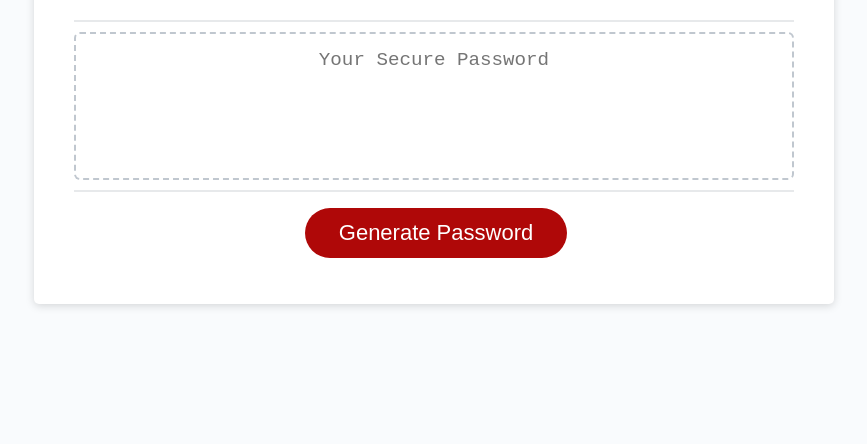
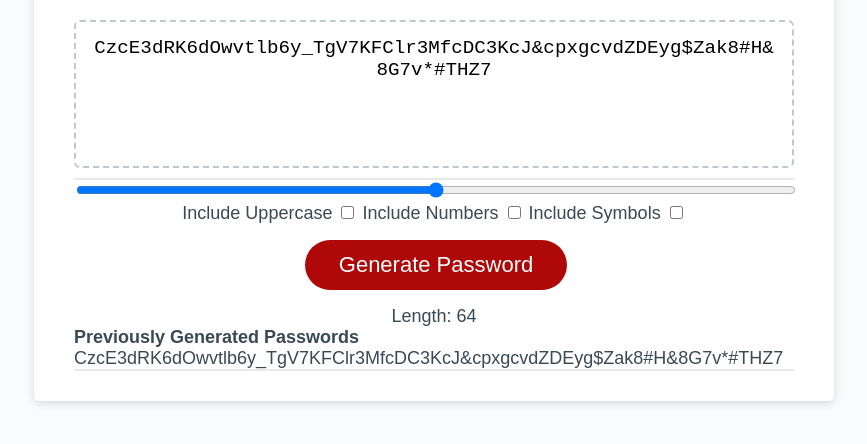
Before and after one commit to rgiinther/password-create, a plain HTML site: page index.html in a window 1280 px wide. Both pictures are taken after a click on the button "Generate Password". Shown: the part 216-660 px from the top of the page, without its empty margins (206-1073 px from the left). Drawn offline with Linux system fonts and the light colour scheme.

Commit message:
added JS code

```diff
--- a/index.html
+++ b/index.html
@@ -8,6 +8,7 @@
     <link rel="stylesheet" href="style.css" />
   </head>
   <body>
+    <!--Header-->
     <div class="wrapper">
       <header>
         <h1>Password Generator</h1>
@@ -15,18 +16,36 @@
       <div class="card">
         <div class="card-header">
           <h2>Generate a Password</h2>
+    <!--End Header-->
+    <!--Begin Text Box-->
+        <div class="card-body">
+          <textarea readonly id="password" placeholder="Your Secure Password" aria-label="Generated Password"></textarea>
         </div>
-        <div class="card-body">
-          <textarea
-            readonly
-            id="password"
-            placeholder="Your Secure Password"
-            aria-label="Generated Password"
-          ></textarea>
+    <!--End Text Box-->
+    <!--Begin Button and slider-->
+        <div class="card-footer">
+          <form id="passwordGeneratorForm">
+            <input type="range" min="8" max="128" name="slider" id="slider"><br />
+
+            <label for="includeUppercase">Include Uppercase</label>
+            <input type="checkbox" id="includeUppercase">
+
+            <label for="includeNumbers">Include Numbers</label>
+            <input type="checkbox" id="includeNumbers">
+
+            <label for="includeSymbols">Include Symbols</label>
+            <input type="checkbox" id="includeSymbols">
+            </form>
+            <button type="generate" class="btn" onclick="generate()" >Generate Password</button>
+          <div id="length"></div>
         </div>
-        <div class="card-footer">
-          <button id="generate" class="btn">Generate Password</button>
-        </div>
+    <!--End button slider-->
+    <!---->
+        <div class="previous_passwords">
+          <b>Previously Generated Passwords</b>
+          <br />
+          <div id="lastNums"></div>
+      </div>
       </div>
     </div>
     <script src="script.js"></script>
--- a/script.js
+++ b/script.js
@@ -1,17 +1,38 @@
-// Assignment code here
+//generate random password
+function generate(){
 
+  //set password length/complexity
+  let complexity = document.getElementById("slider").value;
 
-// Get references to the #generate element
-var generateBtn = document.querySelector("#generate");
+  //possible password values
+  let values = "ABCDEFGHIJKLMNOPQRSTUVWZYZabcdefghijklmnopqrstuvwxyz1234567890!@#$%^&*()_+";
 
-// Write password to the #password input
-function writePassword() {
-  var password = generatePassword();
-  var passwordText = document.querySelector("#password");
+  let password = "";
 
-  passwordText.value = password;
+  //create for loop to choose password characters
+  for(var i = 0; i <= complexity; i++){
+      password = password + values.charAt(Math.floor(Math.random() * Math.floor(values.length - 1)));
+  }
+
+  //add password to textbox/display area
+  document.getElementById("password").value = password;
+
+  //add password to previously generated passwords section
+  document.getElementById("lastNums").innerHTML += password + "<br />";
 
 }
 
-// Add event listener to generate button
-generateBtn.addEventListener("click", writePassword);
+//set default length display of 64
+document.getElementById("length").innerHTML = "Length: 64";
+
+//function to set length based on slider position
+document.getElementById("slider").oninput = function(){
+
+  if(document.getElementById("slider").value > 0){
+      document.getElementById("length").innerHTML = "Length: " + document.getElementById("slider").value;
+  }
+  else{
+      document.getElementById("length").innerHTML = "Length: 1";
+  }
+
+}
--- a/style.css
+++ b/style.css
@@ -72,6 +72,10 @@ header {
   clear: both;
 }
 
+#slider {
+  width: 100%;
+}
+
 .btn {
   border: none;
   background-color: hsl(360, 91%, 36%);
@@ -88,7 +92,7 @@ header {
   cursor: pointer;
 }
 
-button[disabled] {
+button {
   cursor: default;
   background: #c0c7cf;
 }
```
Also changed, not shown: 1 other file.
